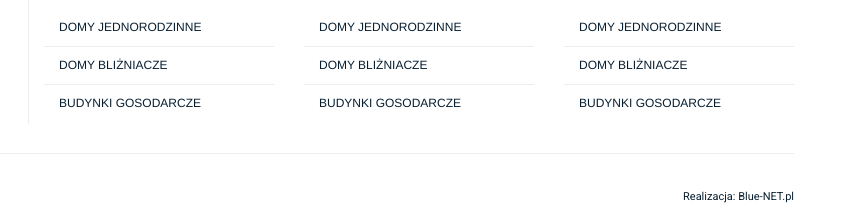
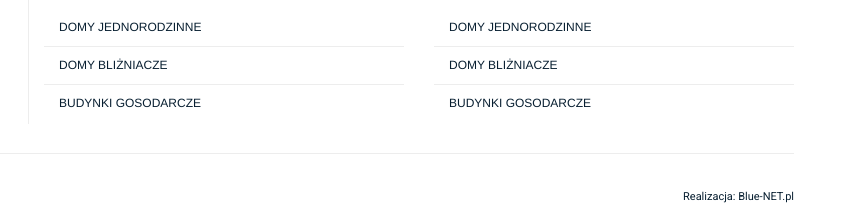
Before and after one commit to Blue-NET-work/bluex, a plain HTML site: page index.html in a window 1280 px wide. Shown: the part 1414-1638 px from the top of the page, 416-1280 px from the left. Drawn offline with Linux system fonts and the light colour scheme.

Commit message:
delete 1kolumn menu

```diff
--- a/index.html
+++ b/index.html
@@ -1392,21 +1392,14 @@ Contact: support@blue-net.pl
             <div class="col-md-8 col-sm-8 col-xs-8">
 				<h4>skróty <span>ofertowe</span></h4>
                 <div class="row">
-                	<div class="col-md-4 col-sm-4 col-xs-4 space-mobile">
+                	<div class="col-md-6 col-sm-6 col-xs-6 space-mobile">
                     	<ul class="list-unstyled">
                         	<li><a href="#">domy jednorodzinne</a></li>
                             <li><a href="#">domy bliżniacze</a></li>
                             <li><a href="#">budynki gosodarcze</a></li>
                         </ul>
                     </div>
-                	<div class="col-md-4 col-sm-4 col-xs-4 space-mobile">
-                    	<ul class="list-unstyled">
-                        	<li><a href="#">domy jednorodzinne</a></li>
-                            <li><a href="#">domy bliżniacze</a></li>
-                            <li><a href="#">budynki gosodarcze</a></li>
-                        </ul>
-                    </div>
-                	<div class="col-md-4 col-sm-4 col-xs-4">
+                	<div class="col-md-6 col-sm-6 col-xs-6 space-mobile">
                     	<ul class="list-unstyled">
                         	<li><a href="#">domy jednorodzinne</a></li>
                             <li><a href="#">domy bliżniacze</a></li>
```
